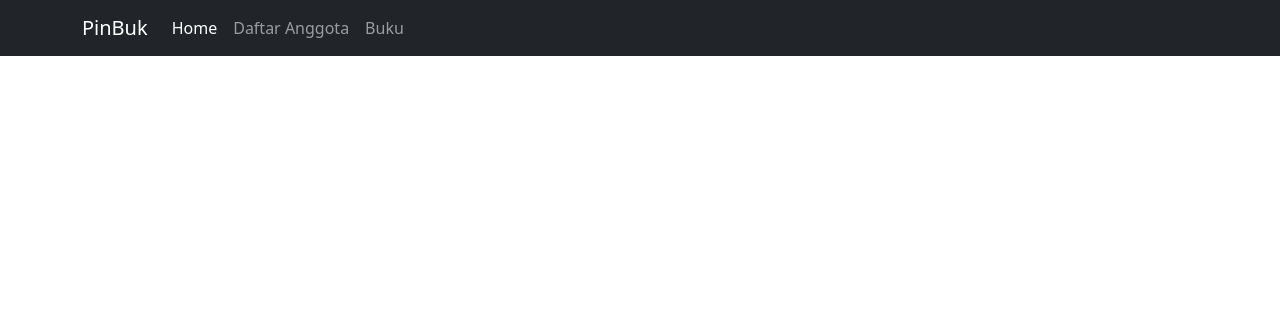
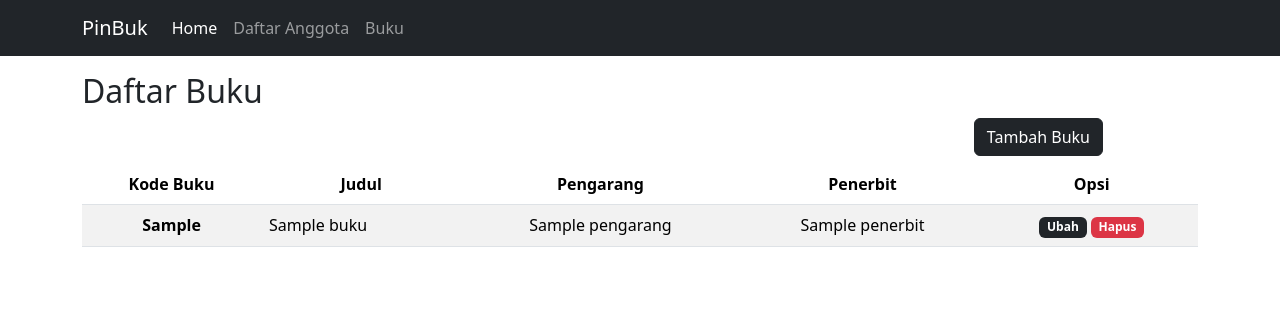
Before and after one commit to AffanSurya/peminjaman_buku, a PHP site: the page made by app/views/buku/index.php in a window 1280 px wide. Shown: the top 316 px of the page. Run offline with PHP 8.4, Linux system fonts and the light colour scheme; the template is opened without the code that fills it: most values are stand-ins (such as "Sample title", 1, 10 or a date in 2020); some libraries are stand-ins or nearby versions.

Commit message:
sebelum ingin mencoba debugging

```diff
--- a/app/views/buku/index.php
+++ b/app/views/buku/index.php
@@ -0,0 +1,91 @@
+<div class="container mt-3">
+
+    <h2>Daftar Buku</h2>
+    <!-- Button trigger modal -->
+    <div class="row">
+
+
+        <div class="col-md-11">
+            <button type="button" class="btn btn-dark tampilModalTambahBuku float-end" data-bs-toggle="modal" data-bs-target="#formModal">
+                Tambah Buku
+            </button>
+        </div>
+    </div>
+
+    <div class="panel panel-default">
+        <div class="panel-heading">
+            <h3 class="panel-title"></h3>
+        </div>
+        <div class="panel-body">
+            <div class="table-responsive">
+                <table class="table table-striped table-hover">
+                    <thead>
+                        <tr class="text-center">
+                            <th scope="col">Kode Buku</th>
+                            <th scope="col">Judul</th>
+                            <th scope="col">Pengarang</th>
+                            <th scope="col">Penerbit</th>
+                            <th scope="col">Opsi</th>
+                        </tr>
+                    </thead>
+                    <tbody>
+                        <?php foreach ($data['buku'] as $buku) : ?>
+                            <tr>
+                                <th scope="row" class="text-center"><?= $buku['kode_buku'] ?></th>
+                                <td><?= $buku['judul'] ?></td>
+                                <td class="text-center"><?= $buku['pengarang'] ?></td>
+                                <td class="text-center"><?= $buku['penerbit'] ?></td>
+                                <td class="text-center">
+                                    <a href="http://localhost/peminjaman_buku/public/buku/ubah/<?= $buku['kode_buku'] ?>" class="badge text-bg-dark tampilModalUbahBuku" style="text-decoration: none;" data-bs-toggle="modal" data-bs-target="#formModal" data-id="<?= $buku['kode_buku'] ?>">Ubah</a>
+                                    <a href="http://localhost/peminjaman_buku/public/buku/hapus/<?= $buku['kode_buku'] ?>" class="badge text-bg-danger" style="text-decoration: none;" onclick="return confirm(' Apakah anda yakin menghapus <?= $buku['judul'] ?> dari Daftar Buku?');">Hapus</a>
+                                </td>
+                            </tr>
+                        <?php endforeach; ?>
+                    </tbody>
+                </table>
+            </div>
+        </div>
+        <div class="panel-footer"></div>
+    </div>
+</div>
+
+
+
+
+<!-- Modal -->
+<div class="modal fade" id="formModal" tabindex="-1" aria-labelledby="exampleModalLabel" aria-hidden="true">
+    <div class="modal-dialog">
+        <div class="modal-content">
+            <div class="modal-header">
+                <h1 class="modal-title fs-5" id="exampleModalLabel">Tambah Data Buku</h1>
+                <button type="button" class="btn-close" data-bs-dismiss="modal" aria-label="Close"></button>
+            </div>
+            <div class="modal-body">
+                <form action="http://localhost/peminjaman_buku/public/buku/tambah" method="post">
+                    <div class="form-floating mb-3">
+                        <input type="text" class="form-control" id="kode_buku" name="kode_buku" placeholder="111-111">
+                        <label for="kode_buku">Kode Buku</label>
+                    </div>
+
+                    <div class="form-floating mb-3">
+                        <input type="text" class="form-control" id="judul" name="judul" placeholder="Kancil">
+                        <label for="judul">Judul</label>
+                    </div>
+
+                    <div class="form-floating mb-3">
+                        <input type="text" class="form-control" id="pengarang" name="pengarang" placeholder="Kancil">
+                        <label for="pengarang">Pengarang</label>
+                    </div>
+
+                    <div class="form-floating mb-3">
+                        <input type="text" class="form-control" id="penerbit" name="penerbit" placeholder="Kancil">
+                        <label for="penerbit">Penerbit</label>
+                    </div>
+                    <div class="modal-footer">
+                        <button type="button" class="btn btn-secondary" data-bs-dismiss="modal">Keluar</button>
+                        <button type="submit" class="btn btn-primary buttonModalFooter">Tambah</button>
+                </form>
+            </div>
+        </div>
+    </div>
+</div>
```
Also changed, not shown: app/controllers/Buku.php (+30 -0 lines), app/models/BukuModel.php (+63 -2 lines), app/views/daftarAnggota/index.php (+26 -11 lines), public/js/script.js (+38 -6 lines).
